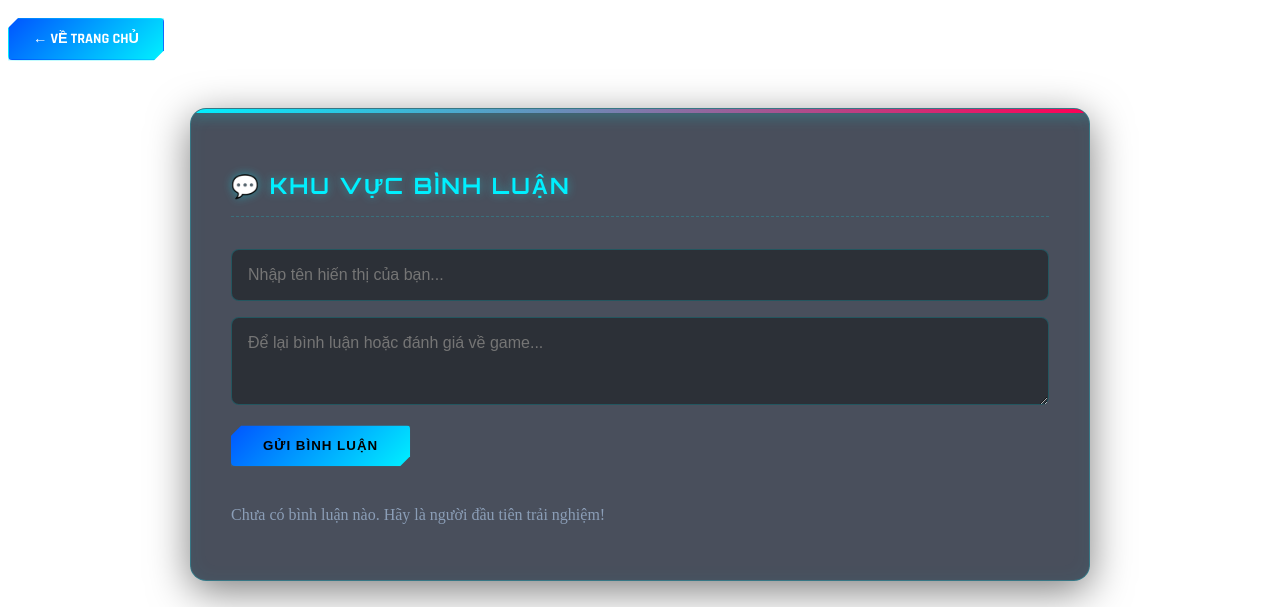
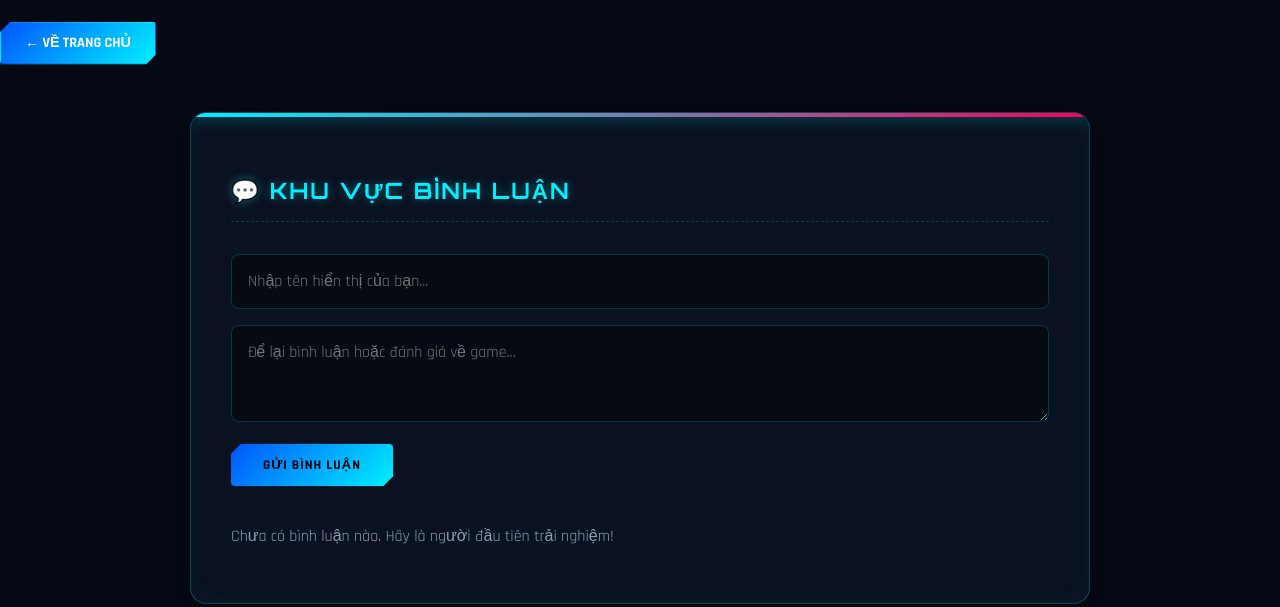
Before and after one commit to vuhoangannam345-cmd/Nam-Launcher-Game, a plain HTML site: page post.html in a window 1280 px wide. Shown: the part 425-1032 px from the top of the page. Drawn offline with Linux system fonts and the light colour scheme.

Commit message:
Update post.html

```diff
--- a/post.html
+++ b/post.html
@@ -14,14 +14,16 @@
 
   <link rel="preconnect" href="https://fonts.googleapis.com" />
   <link rel="preconnect" href="https://fonts.gstatic.com" crossorigin />
-  <link
-    href="https://fonts.googleapis.com/css2?family=Orbitron:wght@500;700;900&family=Rajdhani:wght@400;500;600;700&display=swap"
-    rel="stylesheet"
-  />
+  <link href="https://fonts.googleapis.com/css2?family=Orbitron:wght@500;700;900&family=Rajdhani:wght@400;500;600;700&display=swap" rel="stylesheet" />
+
+  <!-- LINK ĐẾN CSS CHÍNH (Đảm bảo file này tồn tại trong thư mục css/) -->
   <link rel="stylesheet" href="css/style.css" />
 
-  <!-- CSS DÀNH RIÊNG CHO KHUNG BÌNH LUẬN CYBERPUNK -->
+  <!-- CSS CHỐNG CHÁY (Nếu file style.css bị lỗi, web vẫn có nền tối) -->
   <style>
+    body { background-color: #050914 !important; color: #e2e8f0 !important; font-family: "Rajdhani", sans-serif; margin: 0; }
+
+    /* CSS CHO KHUNG BÌNH LUẬN CYBERPUNK */
     .cyber-comment-section {
       max-width: 900px;
       margin: 3rem auto;
@@ -35,8 +37,6 @@
       position: relative;
       overflow: hidden;
     }
-
-    /* Viền phát sáng trên cùng của khung bình luận */
     .cyber-comment-section::before {
       content: '';
       position: absolute;
@@ -44,7 +44,6 @@
       background: linear-gradient(90deg, #00f0ff, #ff0055);
       box-shadow: 0 0 15px rgba(0, 240, 255, 0.6);
     }
-
     .cyber-comment-title {
       font-family: 'Orbitron', sans-serif;
       color: #00f0ff;
@@ -57,69 +56,36 @@
       text-shadow: 0 0 10px rgba(0, 240, 255, 0.4);
       display: flex; align-items: center; gap: 10px;
     }
-
     .cyber-input, .cyber-textarea {
-      width: 100%;
-      padding: 1rem;
+      width: 100%; padding: 1rem;
       background: rgba(0, 0, 0, 0.4);
       border: 1px solid rgba(0, 240, 255, 0.2);
-      border-radius: 8px;
-      color: #e2e8f0;
-      font-family: 'Chakra Petch', sans-serif;
-      font-size: 1rem;
-      outline: none;
-      transition: 0.3s;
-      margin-bottom: 1rem;
+      border-radius: 8px; color: #e2e8f0;
+      font-family: 'Rajdhani', sans-serif; font-size: 1rem; outline: none; transition: 0.3s;
+      margin-bottom: 1rem; box-sizing: border-box;
     }
     .cyber-input:focus, .cyber-textarea:focus {
-      border-color: #00f0ff;
-      box-shadow: 0 0 15px rgba(0, 240, 255, 0.3);
-      background: rgba(0, 240, 255, 0.05);
+      border-color: #00f0ff; box-shadow: 0 0 15px rgba(0, 240, 255, 0.3); background: rgba(0, 240, 255, 0.05);
     }
-
     .cyber-btn {
-      background: linear-gradient(135deg, #0055ff, #00f0ff);
-      color: #000;
-      padding: 0.8rem 2rem;
-      border: none;
-      border-radius: 4px;
-      font-family: 'Chakra Petch', sans-serif;
-      font-weight: 800;
-      text-transform: uppercase;
-      letter-spacing: 1px;
-      cursor: pointer;
-      transition: 0.3s;
+      background: linear-gradient(135deg, #0055ff, #00f0ff); color: #000;
+      padding: 0.8rem 2rem; border: none; border-radius: 4px;
+      font-family: 'Rajdhani', sans-serif; font-weight: 800; text-transform: uppercase; letter-spacing: 1px;
+      cursor: pointer; transition: 0.3s;
       clip-path: polygon(10px 0, 100% 0, 100% calc(100% - 10px), calc(100% - 10px) 100%, 0 100%, 0 10px);
       box-shadow: 0 0 15px rgba(0, 240, 255, 0.4);
     }
     .cyber-btn:hover { transform: translateY(-2px); box-shadow: 0 0 25px rgba(0, 240, 255, 0.8); }
-    .cyber-btn:disabled { opacity: 0.6; cursor: not-allowed; transform: none; }
-
     .cyber-comment-item {
-      background: rgba(0, 0, 0, 0.2);
-      padding: 1.2rem;
-      margin-bottom: 1.2rem;
-      border-radius: 8px;
-      border-left: 3px solid #00f0ff;
-      transition: 0.2s;
+      background: rgba(0, 0, 0, 0.2); padding: 1.2rem; margin-bottom: 1.2rem;
+      border-radius: 8px; border-left: 3px solid #00f0ff; transition: 0.2s;
     }
     .cyber-comment-item:hover { background: rgba(0, 0, 0, 0.3); }
     .cyber-comment-item strong { color: #00f0ff; font-size: 1.05rem; font-family: 'Orbitron', sans-serif; }
     .cyber-comment-item p { color: #e2e8f0; margin: 8px 0; font-size: 1rem; line-height: 1.5; }
-
-    .cyber-reply-btn {
-      background: none; border: none; color: #8b9eb7; cursor: pointer;
-      font-size: 0.85rem; text-decoration: underline; transition: 0.2s; padding: 0;
-      font-family: 'Chakra Petch', sans-serif; font-weight: 600;
-    }
+    .cyber-reply-btn { background: none; border: none; color: #8b9eb7; cursor: pointer; font-size: 0.85rem; text-decoration: underline; transition: 0.2s; padding: 0; font-family: 'Rajdhani', sans-serif; font-weight: 600; }
     .cyber-reply-btn:hover { color: #ff0055; }
-
-    .cyber-reply-box {
-      margin-left: 2rem; margin-top: 10px; padding: 12px 15px;
-      background: rgba(255, 255, 255, 0.03);
-      border-left: 2px solid #ff0055;
-      border-radius: 0 6px 6px 0;
-    }
+    .cyber-reply-box { margin-left: 2rem; margin-top: 10px; padding: 12px 15px; background: rgba(255, 255, 255, 0.03); border-left: 2px solid #ff0055; border-radius: 0 6px 6px 0; }
   </style>
 </head>
 <body data-page="post">
@@ -133,28 +99,23 @@
     <!-- PHẦN CHI TIẾT BÀI VIẾT -->
     <article class="post-detail" id="post-detail"></article>
 
-    <!-- ========================================== -->
-    <!-- KHUNG BÌNH LUẬN CYBERPUNK 2026             -->
-    <!-- ========================================== -->
+    <!-- KHUNG BÌNH LUẬN CYBERPUNK 2026 -->
     <div class="cyber-comment-section">
       <h3 class="cyber-comment-title">💬 Khu Vực Bình Luận</h3>
 
-      <!-- Form gửi -->
       <div style="margin-bottom: 2.5rem;">
         <input type="text" id="c-name" class="cyber-input" placeholder="Nhập tên hiển thị của bạn...">
         <textarea id="c-content" class="cyber-textarea" rows="3" placeholder="Để lại bình luận hoặc đánh giá về game..."></textarea>
         <div style="display: flex; align-items: center; gap: 15px;">
           <button id="btn-send-comment" class="cyber-btn">Gửi Bình Luận</button>
-          <span id="comment-status" style="color: #00f0ff; font-weight: 600; font-family: 'Chakra Petch';"></span>
+          <span id="comment-status" style="color: #00f0ff; font-weight: 600; font-family: 'Rajdhani';"></span>
         </div>
       </div>
 
-      <!-- Hiển thị bình luận -->
       <div id="comments-list">
         <p style="color: #8b9eb7; font-style: italic;">[ Đang tải dữ liệu bình luận... ]</p>
       </div>
     </div>
-    <!-- ========================================== -->
 
     <!-- BÀI VIẾT LIÊN QUAN & SIDEBAR -->
     <div class="layout">
@@ -176,30 +137,31 @@
     const currentTheme = localStorage.getItem('theme') || 'dark';
 
     document.documentElement.setAttribute('data-theme', currentTheme);
-    themeToggleBtn.textContent = currentTheme === 'dark' ? '☀️' : '🌙';
+    if (themeToggleBtn) themeToggleBtn.textContent = currentTheme === 'dark' ? '☀️' : '🌙';
 
+    if (themeToggleBtn) {
       themeToggleBtn.addEventListener('click', () => {
         let theme = document.documentElement.getAttribute('data-theme');
         let newTheme = theme === 'dark' ? 'light' : 'dark';
-
         document.documentElement.setAttribute('data-theme', newTheme);
         localStorage.setItem('theme', newTheme);
         themeToggleBtn.textContent = newTheme === 'dark' ? '☀️' : '🌙';
       });
+    }
   </script>
 
   <!-- SCRIPT XỬ LÝ BÌNH LUẬN -->
   <script>
-    // >>> DÁN LINK WEBHOOK DISCORD CỦA BẠN VÀO ĐÂY <<<
     const DISCORD_COMMENT_WEBHOOK = "https://discord.com/api/webhooks/1544988695613014107/c5or1vqGvxhFVWLWkmGG6ak2HDbmHhejdhiz2t-RqkqpKc3hOCM6Jpcy7PBuuZxd1Wta";
 
     const urlParams = new URLSearchParams(window.location.search);
     const currentPostId = urlParams.get('id') || "unknown-post";
 
-    // 1. Tải bình luận từ file JSON
     async function loadComments() {
       try {
         const res = await fetch("data/comments.json?v=" + Date.now());
+        if(!res.ok) throw new Error("Chưa có file comments.json");
+
         const comments = await res.json();
         const postComments = comments.filter(c => c.postId === currentPostId);
         const list = document.getElementById("comments-list");
@@ -227,7 +189,6 @@
               <p>${cmt.content}</p>
               <button class="cyber-reply-btn" onclick="toggleReply('${cmt.id}')">↩ Trả lời</button>
 
-              <!-- Form ẩn để trả lời -->
               <div id="reply-area-${cmt.id}" style="display:none; margin-top: 15px;">
                 <input type="text" id="reply-name-${cmt.id}" class="cyber-input" placeholder="Tên của bạn..." style="padding: 8px; font-size: 0.9rem;">
                 <textarea id="reply-content-${cmt.id}" class="cyber-textarea" placeholder="Viết câu trả lời..." rows="2" style="padding: 8px; font-size: 0.9rem;"></textarea>
@@ -240,11 +201,10 @@
         }).join("");
       } catch (e) {
         console.error(e);
-        document.getElementById("comments-list").innerHTML = "<p style='color: #ff0055;'>Lỗi kết nối dữ liệu bình luận. Vui lòng tạo file data/comments.json</p>";
+        document.getElementById("comments-list").innerHTML = "<p style='color: #ff0055;'>Lỗi kết nối dữ liệu bình luận (Vui lòng tạo file data/comments.json)</p>";
       }
     }
 
-    // 2. Hàm gửi lên Discord
     async function sendToDiscord(name, content, parentId = null) {
       const status = document.getElementById("comment-status");
       status.textContent = "⏳ Đang gửi...";
@@ -280,7 +240,6 @@
       return false;
     }
 
-    // Sự kiện gửi bình luận gốc
     document.getElementById("btn-send-comment").addEventListener("click", async () => {
       const btn = document.getElementById("btn-send-comment");
       const name = document.getElementById("c-name").value.trim();
@@ -299,13 +258,11 @@
       if (success) document.getElementById("c-content").value = "";
     });
 
-    // Hàm ẩn/hiện form trả lời
     window.toggleReply = function(id) {
       const area = document.getElementById(`reply-area-${id}`);
       area.style.display = area.style.display === "none" ? "block" : "none";
     }
 
-    // Hàm gửi trả lời
     window.submitReply = async function(parentId) {
       const name = document.getElementById(`reply-name-${parentId}`).value.trim();
       const content = document.getElementById(`reply-content-${parentId}`).value.trim();
@@ -319,27 +276,19 @@
       }
     }
 
-    // Khởi chạy load bình luận
     loadComments();
   </script>
 
-  <!-- ======================================================== -->
-  <!-- MÃ BẢO VỆ NỘI DUNG (CHỐNG CHUỘT PHẢI, F12, COPY) -->
-  <!-- ======================================================== -->
+  <!-- MÃ BẢO VỆ NỘI DUNG -->
   <script>
     document.addEventListener('DOMContentLoaded', () => {
-      // 1. Chặn chuột phải (Menu ngữ cảnh)
       document.addEventListener('contextmenu', event => event.preventDefault());
-
-      // 2. Chặn các phím tắt phổ biến (F12, Ctrl+Shift+I, Ctrl+U, Ctrl+C, Ctrl+S)
       document.addEventListener('keydown', function(e) {
         if (e.key === 'F12' || e.keyCode === 123) { e.preventDefault(); return false; }
         if (e.ctrlKey && e.shiftKey && (e.key === 'I' || e.key === 'J' || e.key === 'C' || e.keyCode === 73 || e.keyCode === 74 || e.keyCode === 67)) { e.preventDefault(); return false; }
         if (e.ctrlKey && (e.key === 'u' || e.key === 'U' || e.keyCode === 85)) { e.preventDefault(); return false; }
         if (e.ctrlKey && (e.key === 'c' || e.key === 'C' || e.key === 's' || e.key === 'S' || e.keyCode === 67 || e.keyCode === 83)) { e.preventDefault(); return false; }
       });
-
-      // 3. Chặn kéo thả ảnh (Drag & Drop)
       document.addEventListener('dragstart', function(e) {
         if (e.target.nodeName.toUpperCase() === "IMG") { e.preventDefault(); }
       });
```
Lines whose indentation alone changed are shown as unchanged.
